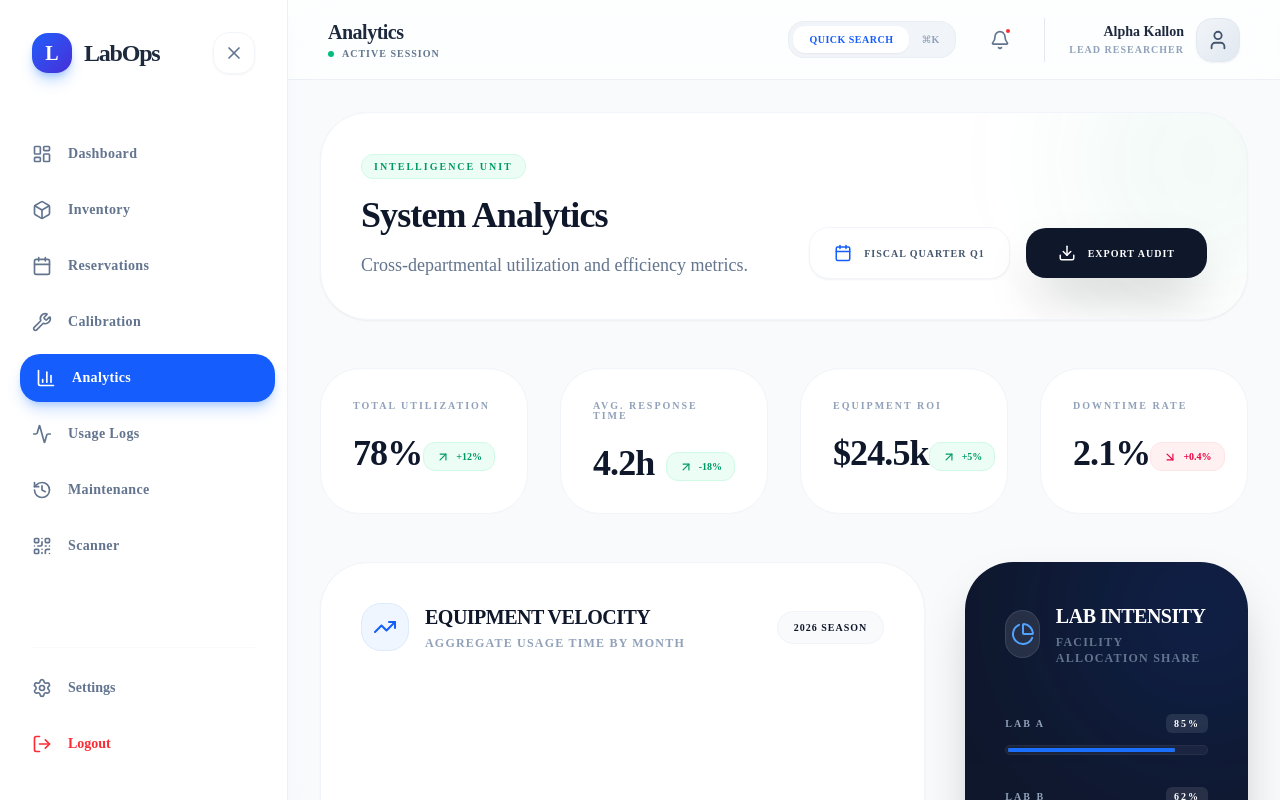
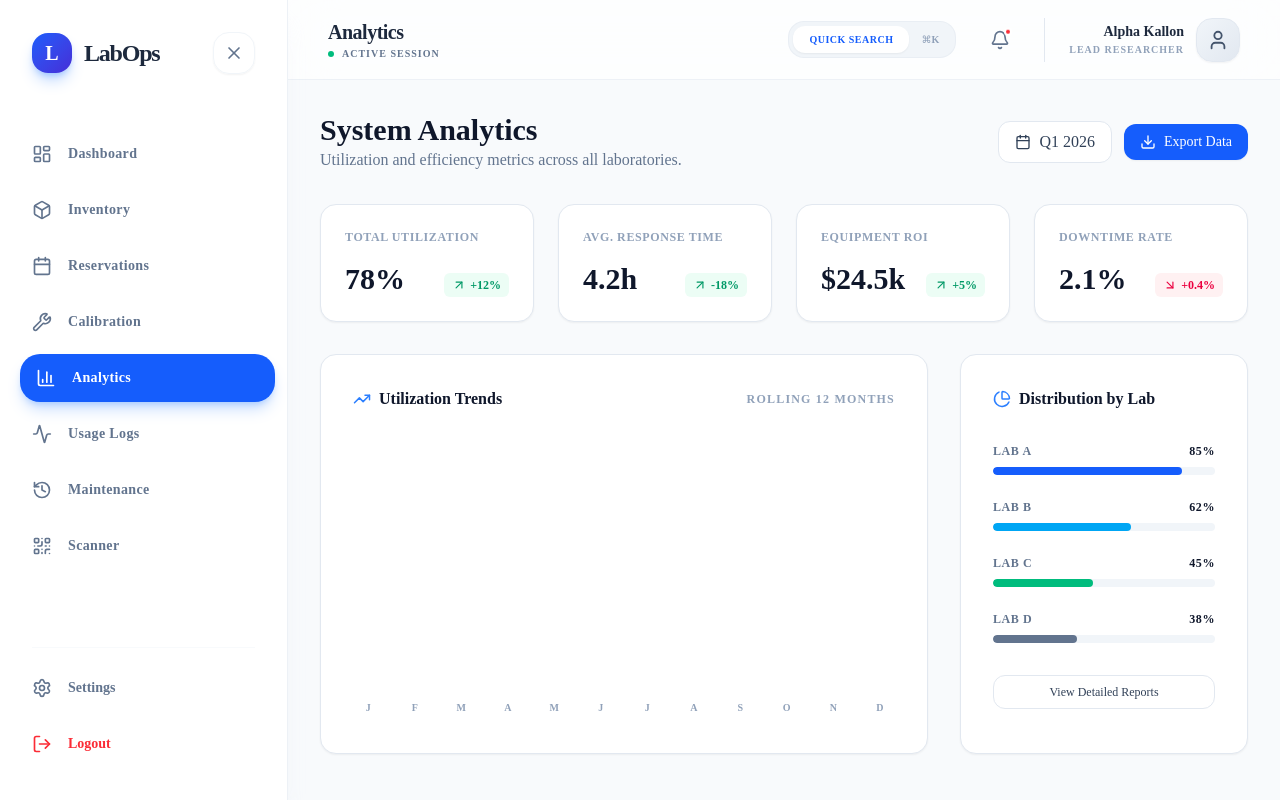
Before and after one commit to Iyeba-Kallon/lab-equipment-management-system, a React app in the folder frontend/: page /analytics in a window 1280 px wide. Shown: the top 800 px of the page. Built offline with nearby package versions, Linux system fonts and the light colour scheme; sample sign-in values are in the browser's storage; the HTML template or start-up script is replaced by a standard one.

Commit message:
feat: Add a new Analytics page to display system metrics, utilization trends, and lab distribution.
Signed-off-by: Iyeba Kallon <iyebalphakallon@gmail.com>

```diff
--- a/frontend/src/pages/Analytics.tsx
+++ b/frontend/src/pages/Analytics.tsx
@@ -18,43 +18,38 @@ const Analytics: React.FC = () => {
 
     const usageByLab = [
         { lab: 'Lab A', usage: 85, color: 'bg-blue-600' },
-        { lab: 'Lab B', usage: 62, color: 'bg-indigo-500' },
+        { lab: 'Lab B', usage: 62, color: 'bg-sky-500' },
         { lab: 'Lab C', usage: 45, color: 'bg-emerald-500' },
         { lab: 'Lab D', usage: 38, color: 'bg-slate-500' },
     ];
 
     return (
-        <div className="space-y-12 animate-in fade-in slide-in-from-bottom-8 duration-1000 font-['Outfit']">
-            {/* Header */}
-            <div className="flex flex-col lg:flex-row justify-between items-start lg:items-end gap-8 bg-white dark:bg-slate-900/50 p-10 rounded-[3rem] border border-slate-100 dark:border-slate-800 shadow-sm relative overflow-hidden group">
-                <div className="absolute top-0 right-0 -mr-20 -mt-20 w-64 h-64 bg-emerald-600/5 rounded-full blur-3xl group-hover:bg-emerald-600/10 transition-colors duration-1000"></div>
-
-                <div className="space-y-4 relative z-10">
-                    <div className="inline-flex px-3 py-1 bg-emerald-50 dark:bg-emerald-900/30 text-emerald-600 dark:text-emerald-400 rounded-lg text-[10px] font-black uppercase tracking-[0.2em] border border-emerald-100 dark:border-emerald-800">Intelligence Unit</div>
-                    <h1 className="text-4xl font-black text-slate-900 dark:text-white tracking-tight">System Analytics</h1>
-                    <p className="text-slate-500 dark:text-slate-400 font-medium text-lg">Cross-departmental utilization and efficiency metrics.</p>
+        <div className="space-y-8 page-fade">
+            <div className="flex flex-col md:flex-row justify-between items-start md:items-center gap-4">
+                <div>
+                    <h1 className="text-3xl font-bold text-slate-900 dark:text-white">System Analytics</h1>
+                    <p className="text-slate-500 font-medium">Utilization and efficiency metrics across all laboratories.</p>
                 </div>
-
-                <div className="flex items-center gap-4 w-full lg:w-auto relative z-10">
-                    <button className="flex-1 lg:flex-none px-6 py-4 bg-white dark:bg-slate-800 border border-slate-100 dark:border-slate-700 rounded-2xl text-[10px] font-black uppercase tracking-widest text-slate-600 dark:text-slate-400 flex items-center justify-center gap-3 hover:bg-slate-50 dark:hover:bg-slate-700 transition-all shadow-sm">
-                        <Calendar size={18} className="text-blue-600" />
-                        Fiscal Quarter Q1
+                <div className="flex items-center gap-3">
+                    <button className="btn-secondary flex items-center gap-2 py-2">
+                        <Calendar size={16} />
+                        <span>Q1 2026</span>
                     </button>
-                    <button className="flex-1 lg:flex-none px-8 py-4 bg-slate-900 dark:bg-white text-white dark:text-slate-900 rounded-2xl text-[10px] font-black uppercase tracking-widest flex items-center justify-center gap-3 hover:scale-[1.02] active:scale-95 transition-all shadow-2xl">
-                        <Download size={18} />
-                        Export Audit
+                    <button className="btn-primary flex items-center gap-2 py-2 text-sm">
+                        <Download size={16} />
+                        <span>Export Data</span>
                     </button>
                 </div>
             </div>
 
             {/* Stats Grid */}
-            <div className="grid grid-cols-1 sm:grid-cols-2 lg:grid-cols-4 gap-8">
+            <div className="grid grid-cols-1 sm:grid-cols-2 lg:grid-cols-4 gap-6">
                 {stats.map((stat, i) => (
-                    <div key={i} className="premium-card bg-white dark:bg-slate-900/50 p-8 rounded-[2.5rem] border border-slate-100 dark:border-slate-800 group hover:shadow-2xl transition-all duration-500">
-                        <p className="text-[10px] font-black text-slate-400 uppercase tracking-[0.2em] leading-none mb-6 group-hover:text-blue-600 transition-colors uppercase">{stat.label}</p>
+                    <div key={i} className="standard-card p-6">
+                        <p className="text-xs font-bold text-slate-400 uppercase tracking-wider mb-4">{stat.label}</p>
                         <div className="flex items-end justify-between">
-                            <h3 className="text-4xl font-black text-slate-900 dark:text-white leading-none tracking-tight">{stat.value}</h3>
-                            <div className={`flex items-center gap-1.5 text-[10px] font-black px-3 py-1.5 rounded-lg border ${stat.trendingUp ? 'bg-emerald-50 dark:bg-emerald-900/20 text-emerald-600 border-emerald-100 dark:border-emerald-800' : 'bg-rose-50 dark:bg-rose-900/20 text-rose-600 border-rose-100 dark:border-rose-800'
+                            <h3 className="text-3xl font-bold text-slate-900 dark:text-white">{stat.value}</h3>
+                            <div className={`flex items-center gap-1 text-xs font-bold px-2 py-1 rounded-md ${stat.trendingUp ? 'bg-emerald-50 text-emerald-600' : 'bg-rose-50 text-rose-600'
                                 }`}>
                                 {stat.trendingUp ? <ArrowUpRight size={14} /> : <ArrowDownRight size={14} />}
                                 {stat.change}
@@ -64,76 +59,58 @@ const Analytics: React.FC = () => {
                 ))}
             </div>
 
-            <div className="grid grid-cols-1 lg:grid-cols-3 gap-10">
-                {/* Main Chart Placeholder */}
-                <div className="lg:col-span-2 premium-card bg-white dark:bg-slate-900/50 p-10 rounded-[3rem] border border-slate-100 dark:border-slate-800 relative overflow-hidden h-[450px] shadow-sm">
-                    <div className="flex items-center justify-between mb-12 relative z-10">
-                        <div className="flex items-center gap-4">
-                            <div className="w-12 h-12 bg-blue-50 dark:bg-blue-900/30 text-blue-600 rounded-2xl flex items-center justify-center border border-blue-100 dark:border-blue-800">
-                                <TrendingUp size={24} />
-                            </div>
-                            <div className="space-y-1">
-                                <h3 className="text-xl font-black text-slate-900 dark:text-white uppercase tracking-tight">Equipment Velocity</h3>
-                                <p className="text-xs font-bold text-slate-400 uppercase tracking-widest">Aggregate usage time by month</p>
-                            </div>
-                        </div>
-                        <div className="flex gap-3">
-                            <div className="px-4 py-2 bg-slate-50 dark:bg-slate-800 rounded-xl text-[10px] font-black uppercase tracking-widest border border-slate-100 dark:border-slate-700">2026 Season</div>
-                        </div>
+            <div className="grid grid-cols-1 lg:grid-cols-3 gap-8">
+                {/* Chart Area */}
+                <div className="lg:col-span-2 standard-card p-8 min-h-[400px]">
+                    <div className="flex items-center justify-between mb-8">
+                        <h3 className="font-bold flex items-center gap-2">
+                            <TrendingUp size={18} className="text-blue-500" />
+                            Utilization Trends
+                        </h3>
+                        <div className="text-xs font-bold text-slate-400 uppercase tracking-widest">Rolling 12 Months</div>
                     </div>
 
-                    {/* Visual Placeholder for a Chart */}
-                    <div className="absolute inset-0 top-32 px-10 pb-12 flex items-end justify-between gap-6">
+                    <div className="h-64 flex items-end justify-between gap-4 mt-12">
                         {[40, 70, 45, 90, 65, 80, 50, 95, 60, 85, 40, 75].map((h, i) => (
-                            <div key={i} className="flex-1 space-y-4 group flex flex-col items-center">
-                                <div className="absolute -top-10 bg-slate-900 text-white text-[9px] font-black px-2 py-1 rounded-lg opacity-0 group-hover:opacity-100 transition-all duration-300 translate-y-2 group-hover:translate-y-0 whitespace-nowrap shadow-xl">
-                                    {h}% CAP
-                                </div>
+                            <div key={i} className="flex-1 group flex flex-col items-center gap-3">
                                 <div
-                                    className="w-full bg-gradient-to-t from-blue-600 to-indigo-500 rounded-[1rem] opacity-70 group-hover:opacity-100 transition-all duration-700 relative shadow-lg group-hover:shadow-blue-500/30 group-hover:-translate-y-1"
+                                    className="w-full bg-blue-100 dark:bg-slate-800 rounded-t-md relative overflow-hidden group-hover:bg-blue-600 transition-colors"
                                     style={{ height: `${h}%` }}
                                 >
-                                    <div className="absolute inset-x-2 top-2 h-1/2 bg-white/20 rounded-full blur-md"></div>
+                                    <div className="absolute inset-0 bg-blue-600 opacity-0 group-hover:opacity-100 transition-opacity"></div>
                                 </div>
-                                <div className="text-[10px] font-black text-slate-300 group-hover:text-slate-600 dark:group-hover:text-white text-center uppercase tracking-tighter transition-colors">{['JAN', 'FEB', 'MAR', 'APR', 'MAY', 'JUN', 'JUL', 'AUG', 'SEP', 'OCT', 'NOV', 'DEC'][i]}</div>
+                                <span className="text-[10px] font-bold text-slate-400 group-hover:text-slate-900 dark:group-hover:text-white transition-colors">
+                                    {['J', 'F', 'M', 'A', 'M', 'J', 'J', 'A', 'S', 'O', 'N', 'D'][i]}
+                                </span>
                             </div>
                         ))}
                     </div>
                 </div>
 
-                {/* Breakdown Card */}
-                <div className="premium-card bg-slate-900 text-white p-10 rounded-[3rem] shadow-2xl relative overflow-hidden flex flex-col group">
-                    <div className="absolute top-0 right-0 -mr-20 -mt-20 w-64 h-64 bg-blue-600 rounded-full blur-[100px] opacity-20 group-hover:opacity-30 transition-opacity"></div>
-
-                    <div className="flex items-center gap-4 mb-12 relative z-10">
-                        <div className="w-12 h-12 bg-white/10 text-blue-400 rounded-2xl flex items-center justify-center backdrop-blur-md border border-white/10">
-                            <PieChartIcon size={24} />
-                        </div>
-                        <div className="space-y-1">
-                            <h3 className="text-xl font-black uppercase tracking-tight">Lab Intensity</h3>
-                            <p className="text-xs font-bold text-slate-500 uppercase tracking-widest">Facility allocation share</p>
-                        </div>
-                    </div>
-
-                    <div className="space-y-8 flex-1 relative z-10">
+                {/* Lab Breakdown */}
+                <div className="standard-card p-8 space-y-8">
+                    <h3 className="font-bold flex items-center gap-2">
+                        <PieChartIcon size={18} className="text-blue-500" />
+                        Distribution by Lab
+                    </h3>
+                    <div className="space-y-6">
                         {usageByLab.map((item, i) => (
-                            <div key={i} className="space-y-3 group/item">
-                                <div className="flex justify-between items-center text-[10px] font-black uppercase tracking-[0.2em] text-slate-400 group-hover/item:text-white transition-colors">
-                                    <span>{item.lab}</span>
-                                    <span className="text-white bg-white/10 px-2 py-0.5 rounded-md">{item.usage}%</span>
+                            <div key={i} className="space-y-2">
+                                <div className="flex justify-between text-xs font-bold uppercase tracking-wider">
+                                    <span className="text-slate-500">{item.lab}</span>
+                                    <span className="text-slate-900 dark:text-white">{item.usage}%</span>
                                 </div>
-                                <div className="h-2.5 w-full bg-white/5 rounded-full overflow-hidden p-0.5 border border-white/5">
-                                    <div className={`h-full ${item.color} rounded-full relative group-hover/item:shadow-lg transition-all`} style={{ width: `${item.usage}%` }}>
-                                        <div className="absolute inset-0 bg-white/20 mix-blend-overlay"></div>
-                                    </div>
+                                <div className="h-2 w-full bg-slate-100 dark:bg-slate-800 rounded-full overflow-hidden">
+                                    <div
+                                        className={`h-full ${item.color} rounded-full`}
+                                        style={{ width: `${item.usage}%` }}
+                                    ></div>
                                 </div>
                             </div>
                         ))}
                     </div>
-
-                    <button className="mt-12 w-full py-5 bg-white/5 hover:bg-white text-white hover:text-slate-900 rounded-2xl text-[10px] font-black uppercase tracking-[0.2em] transition-all flex items-center justify-center gap-3 border border-white/10 hover:shadow-2xl relative z-10">
-                        Deep Diver Analytics
-                        <ArrowUpRight size={18} />
+                    <button className="w-full btn-secondary py-3 text-xs">
+                        View Detailed Reports
                     </button>
                 </div>
             </div>
```
